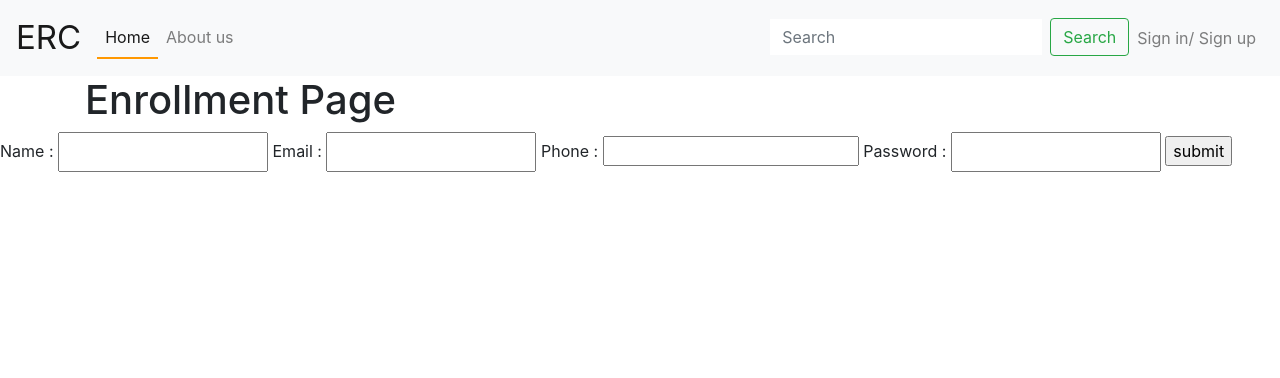
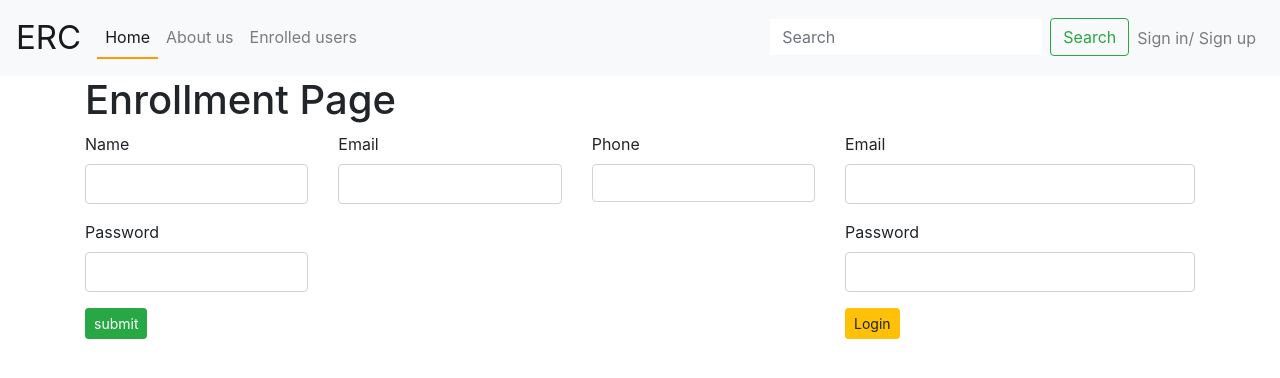
Before and after one commit to nitinmehra/python, a Django app: page /enrollment-form in a window 1280 px wide. Shown: the top 378 px of the page. Run offline with Django 3.2, Linux system fonts and the light colour scheme; some libraries are stand-ins or nearby versions.

Commit message:
home changes and user listing

```diff
--- a/myproject/myapp/urls.py
+++ b/myproject/myapp/urls.py
@@ -8,4 +8,5 @@ urlpatterns = [
     path('enrollment-form', views.enrollment_page, name='enrollment_page'),
     path('enrollment_from_submit', views.enrollment_from_submit, name='enrollment_from_submit'),
     path('users_list', views.users_list, name='users_list'),
+    path('user_login', views.user_login, name='user_login'),
 ]
--- a/myproject/myapp/views.py
+++ b/myproject/myapp/views.py
@@ -36,4 +36,10 @@ def enrollment_from_submit(request):
 def users_list(request):
 	template = loader.get_template('users_list.html')
 	fetch_users = Users.objects.all()
-	#return HttpResponse(template.render(json.dumps({'users_data' : list(fetch_users)}), request))
+	return HttpResponse(template.render({'users_list' : fetch_users}, request))
+
+def user_login(request):
+	response_data = {'code' : 0, 'status' : 'fail', 'msg' : 'invalid credentials'}
+	if request.POST.get('formname') == 'user_login':
+		response_data = {'code' : 1, 'status' : 'success', 'msg' : 'Valid crednetials'}
+	return HttpResponse(json.dumps(response_data), content_type="application/json")
--- a/myproject/templates/enrollment-form.html
+++ b/myproject/templates/enrollment-form.html
@@ -5,23 +5,79 @@
 			<h1>Enrollment Page</h1>
 		</div>
 	</div>
+	<div class="row">
+		<div class="col-sm-8">
+			<form action="" name="enrollment-form" id="enrollment-form" method="post">
+				{% csrf_token %}
+				<input type="hidden" name="formname" value="create_user">
+				<div class="row">
+					<div class="col-sm-4">
+						<div class="form-group">
+							<label for="name">Name</label>
+							<input type="text" name="name" id="name" value="" class="form-control">
+						</div>
+					</div>
+					<div class="col-sm-4">
+						<div class="form-group">
+							<label for="email">Email</label>
+							<input type="email" name="email" id="email" value="" class="form-control">
+						</div>
+					</div>
+					<div class="col-sm-4">
+						<div class="form-group">
+							<label for="phone">Phone</label>
+							<input type="number" name="phone" id="phone" value="" class="form-control">
+						</div>
+					</div>
+					<div class="col-sm-4">
+						<div class="form-group">
+							<label for="passowrd">Password</label>
+							<input type="password" name="passowrd" id="password" value="" class="form-control">
+						</div>
+					</div>
+					<div class="col-sm-12">
+						<div class="form-group">
+							<input type="button" name="submit_button" id="submit_button" value="submit" class="btn btn-success btn-sm">
+						</div>
+					</div>
+				</div>
+			</form>
+		</div>
+		<div class="col-sm-4">
+			<form action="" name="login-form" id="login-form" method="">
+				{% csrf_token %}
+				<input type="hidden" name="formname" value="user_login">
+				<div class="row">
+					<div class="col-sm-12">
+						<div class="form-group">
+							<label for="user_email">Email</label>
+							<input type="email" name="user_email" id="user_email" value="" class="form-control">
+						</div>
+					</div>
+					<div class="col-sm-12">
+						<div class="form-group">
+							<label for="user_password">Password</label>
+							<input type="password" name="user_passowrd" id="user_password" value="" class="form-control">
+						</div>
+					</div>
+					<div class="col-sm-12">
+						<div class="form-group">
+							<input type="button" name="login" id="login" value="Login" class="btn btn-warning btn-sm">
+						</div>
+					</div>
+				</div>
+			</form>
+		</div>
+	</div>
 </div>
 
-<form action="" name="enrollment-form" id="enrollment-form" method="post">
-	{% csrf_token %}
-	Name : <input type="text" name="name" id="name">
-	Email : <input type="email" name="email" id="email">
-	Phone : <input type="number" name="phone" id="phone">
-	Password : <input type="password" name="passowrd" id="password">
-	<input type="hidden" name="formname" id="formname" value="create_user">
-	<input type="button" name="submit_button" id="submit_button" value="submit">
-</form>
 
 {% include 'footer.html' %}
 
 <script>
 	$(document).ready(function(event){
 		//event.preventDefault();
+		// enrollment form submit
 		$('#submit_button').on('click', function(){
 			var formdata = $("#enrollment-form").serialize();
 			$.ajax({
@@ -38,5 +94,21 @@
 			});
 		});
 
+		// login ajax
+		$('#login').on('click', function(){
+			var formdata = $("#login-form").serialize();
+			$.ajax({
+				type: 'post',
+				url: 'user_login',
+				data: formdata,
+				success: function(response){
+					if(response.code == 1){
+						alert(response.msg);
+					}else{
+						alert('Something wen wrong');
+					}
+				}
+			});
+		});
 	});
 </script>
--- a/myproject/templates/navbar.html
+++ b/myproject/templates/navbar.html
@@ -12,6 +12,10 @@
 			<li class="nav-item">
 				<a class="nav-link" href="{% url 'about_us' %}">About us</a>
 			</li>
+			<li class="nav-item">
+				<a class="nav-link" href="{% url 'users_list' %}">Enrolled users</a>
+			</li>
+
 			<!-- <li class="nav-item dropdown">
 				<a class="nav-link dropdown-toggle" href="#" id="navbarDropdown" role="button" data-toggle="dropdown" aria-haspopup="true" aria-expanded="false">
 					Dropdown
```
Also changed, not shown: myproject/templates/users_list.html (+22 -1 lines).
